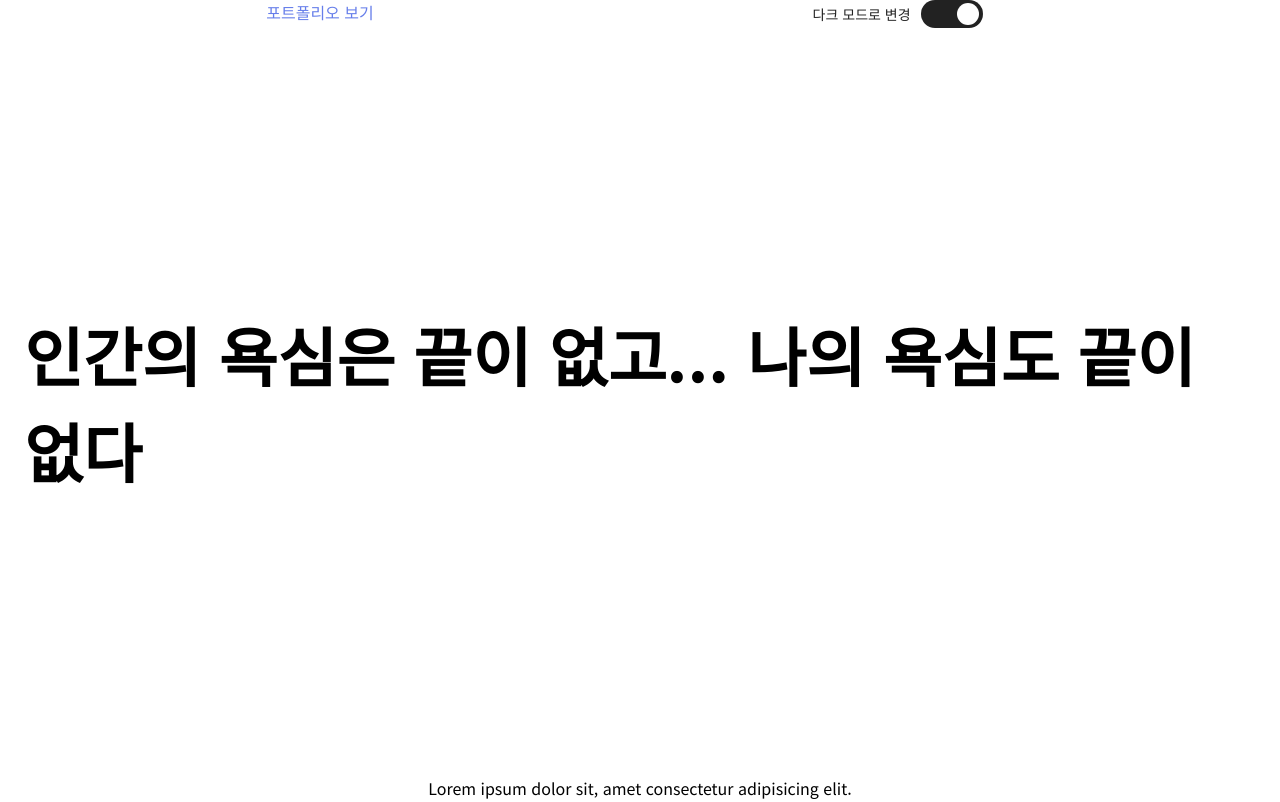
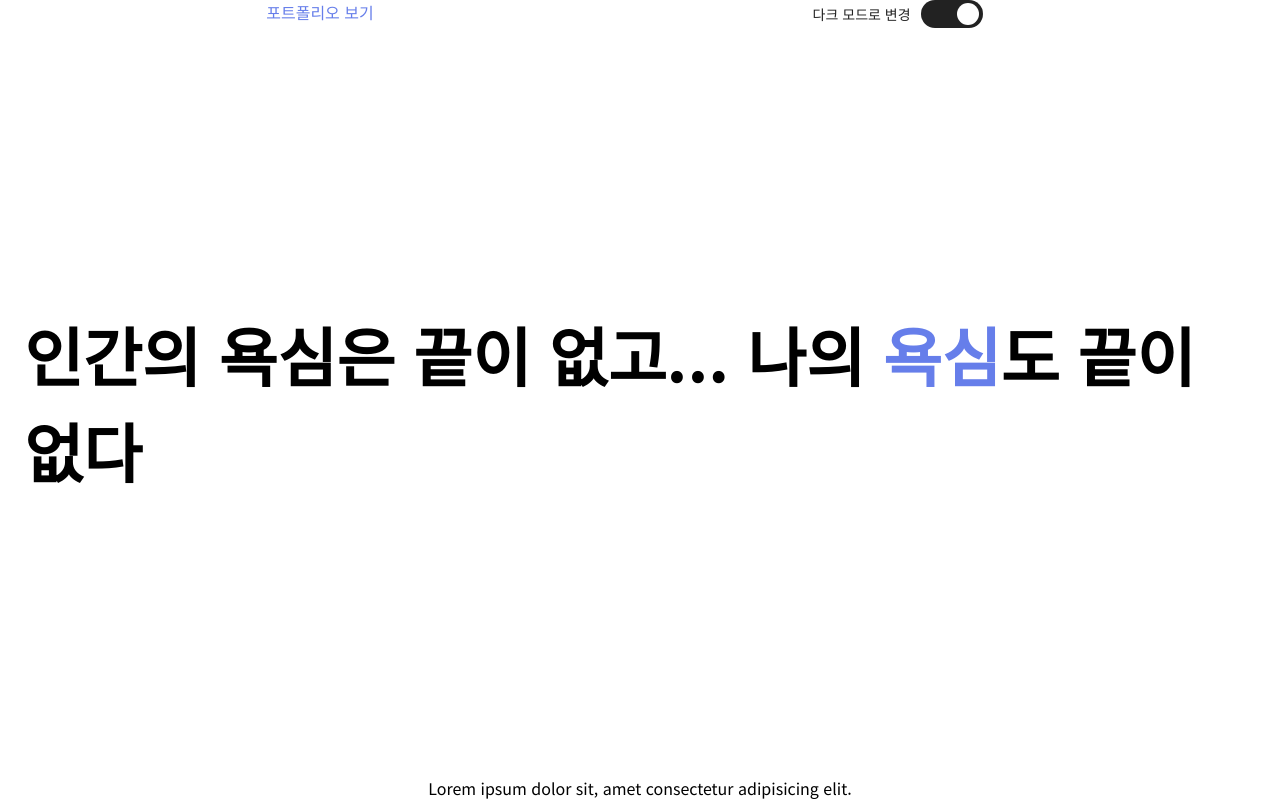
Before and after one commit to rukeni/RESUME, a React app: page / in a window 1280 px wide. Built offline with nearby package versions, Linux system fonts and the light colour scheme.

Commit message:
새로운 기능 : mouseOver 시에 슬라이더 보이도록하는 기본로직 추가

```diff
--- a/src/components/Header.jsx
+++ b/src/components/Header.jsx
@@ -4,7 +4,9 @@ import { Link } from 'react-router-dom';
 import PropTypes from 'prop-types';
 import Toggle from './Toggle';
 
-const Header = ({ isLogin, isLightMode, handleClick }) => (
+const Header = ({
+  isLogin, isLightMode, handleClick, LoginName,
+}) => (
   <div className="flex flex-4 w-full justify-around sticky">
     <div
       className="flex-1 w-full border-box hover:text-indigo-500 text-center"
@@ -31,6 +33,16 @@ const Header = ({ isLogin, isLightMode, handleClick }) => (
         )}
 
     </div>
+    { isLogin ? (
+      <p
+        className="flex-1 w-full border-box flex justify-center items-center"
+      >
+        { `반갑습니다. ${LoginName}님` }
+        {' '}
+        &#128526;
+      </p>
+    ) : ''}
+
     <Toggle
       isLightMode={isLightMode}
       handleClick={handleClick}
@@ -42,6 +54,10 @@ Header.propTypes = {
   isLightMode: PropTypes.bool.isRequired,
   handleClick: PropTypes.func.isRequired,
   isLogin: PropTypes.bool.isRequired,
+  LoginName: PropTypes.string,
 };
 
+Header.defaultProps = {
+  LoginName: '',
+};
 export default Header;
--- a/src/context/GlobalState.jsx
+++ b/src/context/GlobalState.jsx
@@ -5,7 +5,7 @@ import PropTypes from 'prop-types';
 import GlobalContext from './globalContext';
 import globalReducer from './globalReducer';
 import {
-  SET_IS_LIGHT_MODE, SET_AUTH, SET_IS_LOGIN, SET_IS_HOVER,
+  SET_IS_LIGHT_MODE, SET_AUTH, SET_IS_LOGIN, SET_IS_HOVER, SET_SLIDER,
 } from './types';
 
 const GlobalState = ({ children }) => {
@@ -64,9 +64,10 @@ const GlobalState = ({ children }) => {
     });
   };
   const handleMouseOver = (e) => {
-    const { ref } = e.target.dataset;
+    // e.preventDefault();
+    // const { type } = e.target.dataset;
     console.log('mouseover');
-    console.log('ref :>> ', ref);
+
     dispatch({
       type: SET_IS_HOVER,
       payload: 'mouseOver',
@@ -75,9 +76,8 @@ const GlobalState = ({ children }) => {
     // e.preventDefault();
   };
   const handleMouseOut = (e) => {
-    const { ref } = e.target.dataset;
-    console.dir('ref :>> ', ref);
-    ref.current.pause();
+    // const { type } = e.target.dataset;
+    // e.preventDefault();
     console.log('mouseout');
     console.log('state.isHover :>> ', state.isHover);
     // e.target.pause();
@@ -94,6 +94,7 @@ const GlobalState = ({ children }) => {
         isLightMode: state.isLightMode,
         login: state.login,
         isLogin: state.isLogin,
+        isHover: state.isHover,
         handleClick,
         handleChange,
         handleSubmit,
--- a/src/context/globalReducer.js
+++ b/src/context/globalReducer.js
@@ -33,6 +33,7 @@ export default (state, action) => produce(state, (draft) => {
     {
       const type = action.payload;
       if (type === 'mouseOver') {
+        console.log('호버되야함');
         draft.isHover = true;
       } else {
         draft.isHover = false;
--- a/src/context/types.js
+++ b/src/context/types.js
@@ -2,5 +2,6 @@
 export const SET_DATA = 'SET_DATA';
 export const SET_IS_LIGHT_MODE = 'SET_IS_LIGHT_MODE';
 export const SET_AUTH = 'SET_AUTH';
+export const SET_SLIDER = 'SET_SLIDER';
 export const SET_IS_LOGIN = 'SET_IS_LOGIN';
 export const SET_IS_HOVER = 'SET_IS_HOVER';
--- a/src/domain/Home/Card.jsx
+++ b/src/domain/Home/Card.jsx
@@ -1,21 +1,41 @@
 import React from 'react';
 
+import Data from '../../context/globalContext';
+
 const Card = () => (
+  <Data.Consumer>
+    { ({ isHover, handleMouseOver, handleMouseOut }) => (
       <div className="flex-1 flex w-full p-6 justify-center items-center relative z-50 hover:bg-transparent">
-    <span className="text-6xl font-sans font-extrabold">인간의 욕심은 끝이 없고... 나의 욕심도 끝이 없다</span>
+        <span className="text-6xl font-sans font-extrabold">
+          인간의 욕심은 끝이 없고... 나의
+          { ' ' }
+          {/* eslint-disable-next-line jsx-a11y/mouse-events-have-key-events */}
+          <span
+            className={`cursor-pointer ${isHover ? 'text-white' : 'text-indigo-500'}`}
+            data-type="hover"
+            onMouseOver={handleMouseOver}
+            onMouseOut={handleMouseOut}
+          >
+            욕심
+
+          </span>
+          도 끝이 없다
+        </span>
         <div
-      className="absolute z-10 opacity-0 hover:opacity-100"
+          className={`w-full min-h-screen ${isHover ? 'opacity-75' : 'opacity-0'}`}
           style={{
-        width: '32%',
-        height: '50%',
+            zIndex: '-10',
+            position: 'absolute',
+            width: '100%',
+            height: '100%',
             transition: 'all .5s ease-in-out',
-        top: '50%',
-        right: '50%',
-        margin: '0 auto',
             background: 'linear-gradient(220deg, #3d45b1, #844efc)',
           }}
         />
       </div>
+    )}
+
+  </Data.Consumer>
 );
 
 export default Card;
--- a/src/domain/Portfolio/PortfolioCard.jsx
+++ b/src/domain/Portfolio/PortfolioCard.jsx
@@ -21,6 +21,9 @@ const PortfolioCard = () => (
           <div
             className={isHover === true ? 'opacity-0' : 'opacity-100'}
           >
+            {/* TODO: 텍스트 마우스 오버시에 비디오 재생하고 있는 부분 보여주는 로직 필요  */}
+            {/* TODO: 비디오는 전체 화면으로 해두고 화면만 opacity 0으로 주면 될듯 -> 슬라이더로 해결? */ }
+            /
             {/* eslint-disable-next-line jsx-a11y/media-has-caption */}
             <video
               autoPlay
--- a/src/index.jsx
+++ b/src/index.jsx
@@ -17,7 +17,9 @@ console.time('앱 시작시간');
 ReactDOM.render(
   <GlobalProvider>
     <Global.Consumer>
-      { ({ isLogin, isLightMode, handleClick }) => (
+      { ({
+        isLogin, isLightMode, handleClick, login,
+      }) => (
         <PageContainer
           isLightMode={isLightMode}
         >
@@ -28,6 +30,7 @@ ReactDOM.render(
                   isLightMode={isLightMode}
                   handleClick={handleClick}
                   isLogin={isLogin}
+                  LoginName={login.id}
                 />
                 <Redirect to="/" />
                 <Route exact path="/" component={Portfolio} />
@@ -39,6 +42,7 @@ ReactDOM.render(
                   isLightMode={isLightMode}
                   handleClick={handleClick}
                   isLogin={isLogin}
+                  LoginName={login.id}
                 />
                 <Route exact path="/" component={App} />
                 <Route exact path="/login" component={Login} />
```
Lines whose indentation alone changed are shown as unchanged.
